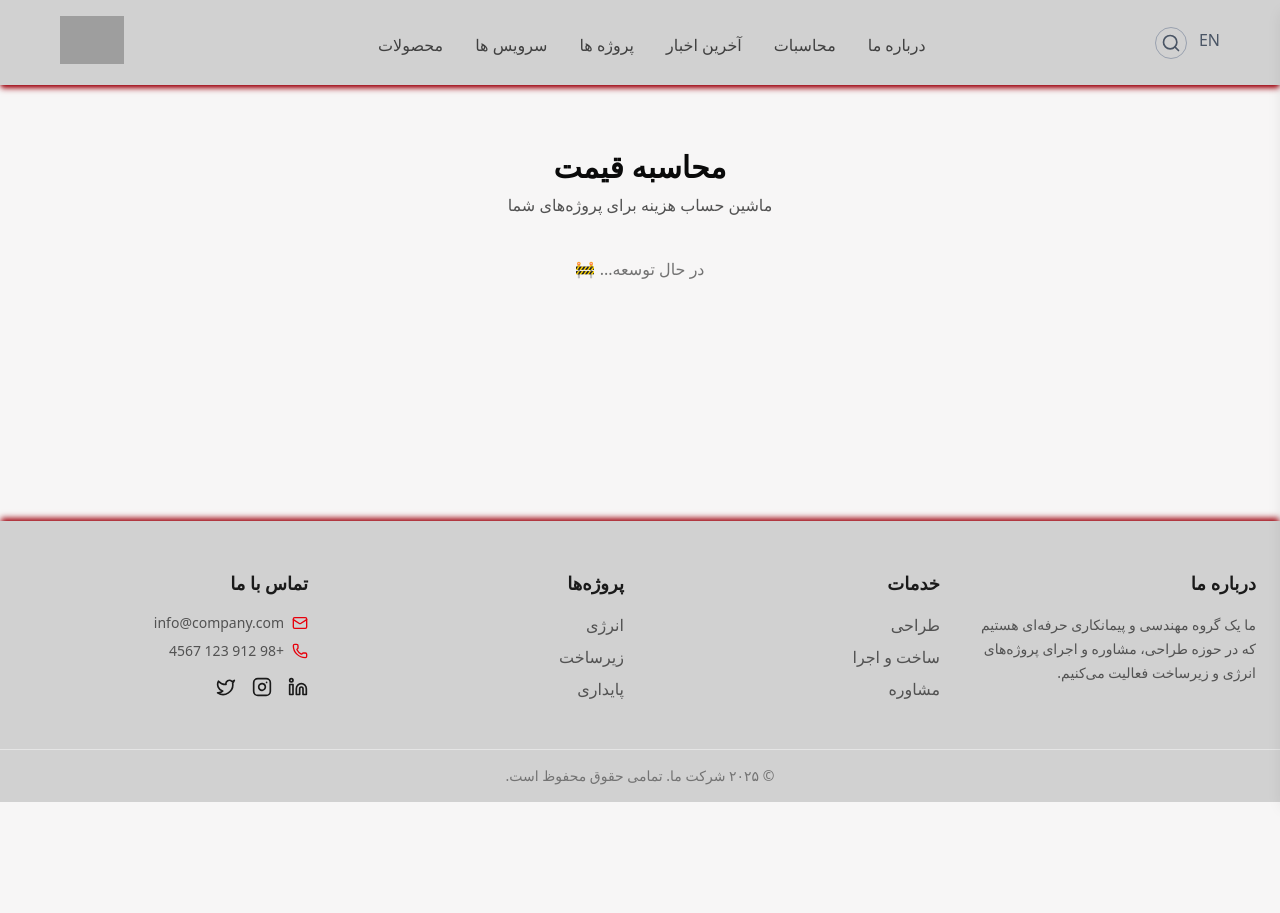
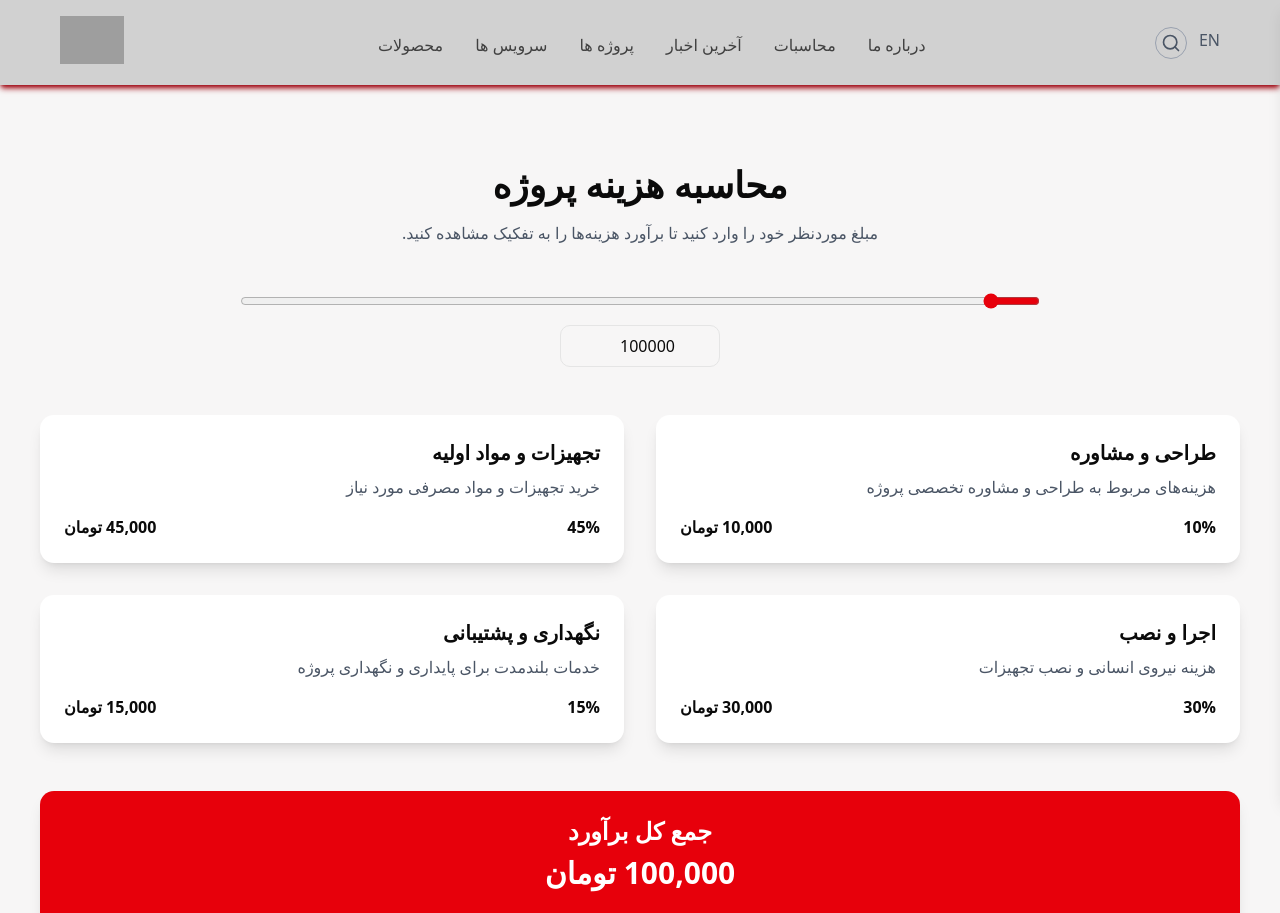
Before and after one commit to Arash-hqz/fullstack-next-nest, a Next.js app in the folder frontend/: page /pricing in a window 1280 px wide. Shown: the top 913 px of the page. Before the commit the page ends 802 px from the top, so only its background shows below. Built offline with nearby package versions, Linux system fonts and the light colour scheme; grey boxes are pictures that could not be loaded.

Commit message:
feat: Enhance PricingPage with budget calculation, framer-motion animations, and improved layout

```diff
--- a/frontend/src/app/pricing/page.tsx
+++ b/frontend/src/app/pricing/page.tsx
@@ -1,9 +1,110 @@
-import { PageContainer } from "@/components/layout/PageContainer"
+"use client"
+import { useState, useEffect } from "react"
+import { motion } from "framer-motion"
+
+type Result = {
+  title: string
+  desc: string
+  percent: number
+  value: number
+}
 
 export default function PricingPage() {
+  const [budget, setBudget] = useState(100000) // مبلغ ورودی
+  const [results, setResults] = useState<Result[]>([])
+
+  useEffect(() => {
+    // الگوریتم محاسبه بخش‌های هزینه
+    const data: Result[] = [
+      {
+        title: "طراحی و مشاوره",
+        desc: "هزینه‌های مربوط به طراحی و مشاوره تخصصی پروژه",
+        percent: 0.1,
+        value: budget * 0.1,
+      },
+      {
+        title: "تجهیزات و مواد اولیه",
+        desc: "خرید تجهیزات و مواد مصرفی مورد نیاز",
+        percent: 0.45,
+        value: budget * 0.45,
+      },
+      {
+        title: "اجرا و نصب",
+        desc: "هزینه نیروی انسانی و نصب تجهیزات",
+        percent: 0.3,
+        value: budget * 0.3,
+      },
+      {
+        title: "نگهداری و پشتیبانی",
+        desc: "خدمات بلندمدت برای پایداری و نگهداری پروژه",
+        percent: 0.15,
+        value: budget * 0.15,
+      },
+    ]
+    setResults(data)
+  }, [budget])
+
   return (
-    <PageContainer title="محاسبه قیمت" subtitle="ماشین حساب هزینه برای پروژه‌های شما">
-      {/* بعداً فرم محاسبات قیمتی اینجا میاد */}
-    </PageContainer>
+    <section className="container mx-auto px-6 py-16">
+      <div className="text-center mb-12">
+        <h1 className="text-4xl font-bold mb-4">محاسبه هزینه پروژه</h1>
+        <p className="text-gray-600 max-w-2xl mx-auto">
+          مبلغ موردنظر خود را وارد کنید تا برآورد هزینه‌ها را به تفکیک مشاهده کنید.
+        </p>
+      </div>
+
+      {/* Input */}
+      <div className="flex flex-col items-center gap-4 mb-12">
+        <input
+          type="range"
+          min={50000}
+          max={1000000}
+          step={5000}
+          value={budget}
+          onChange={(e) => setBudget(Number(e.target.value))}
+          className="w-full md:w-2/3 accent-red-600"
+        />
+        <input
+          type="number"
+          value={budget}
+          onChange={(e) => setBudget(Number(e.target.value))}
+          className="border rounded-lg p-2 w-40 text-center"
+        />
+      </div>
+
+      {/* Results */}
+      <div className="grid md:grid-cols-2 gap-8">
+        {results.map((r, i) => (
+          <motion.div
+            key={i}
+            initial={{ opacity: 0, y: 20 }}
+            animate={{ opacity: 1, y: 0 }}
+            transition={{ delay: i * 0.2 }}
+            className="bg-white shadow-lg rounded-xl p-6 hover:shadow-xl transition"
+          >
+            <h3 className="text-xl font-semibold mb-2">{r.title}</h3>
+            <p className="text-gray-600 mb-4">{r.desc}</p>
+            <div className="flex justify-between items-center font-bold">
+              <span>{(r.percent * 100).toFixed(0)}%</span>
+              <span>{r.value.toLocaleString()} تومان</span>
+            </div>
+          </motion.div>
+        ))}
+      </div>
+
+      {/* Summary */}
+      <motion.div
+        initial={{ opacity: 0 }}
+        animate={{ opacity: 1 }}
+        transition={{ delay: results.length * 0.2 }}
+        className="mt-12 text-center bg-red-600 text-white p-6 rounded-xl shadow-lg"
+      >
+        <h2 className="text-2xl font-bold mb-2">جمع کل برآورد</h2>
+        <p className="text-3xl font-extrabold">{budget.toLocaleString()} تومان</p>
+        <button className="mt-6 px-6 py-3 bg-white text-red-600 rounded-lg font-bold hover:bg-gray-100 transition">
+          درخواست مشاوره
+        </button>
+      </motion.div>
+    </section>
   )
 }
```
